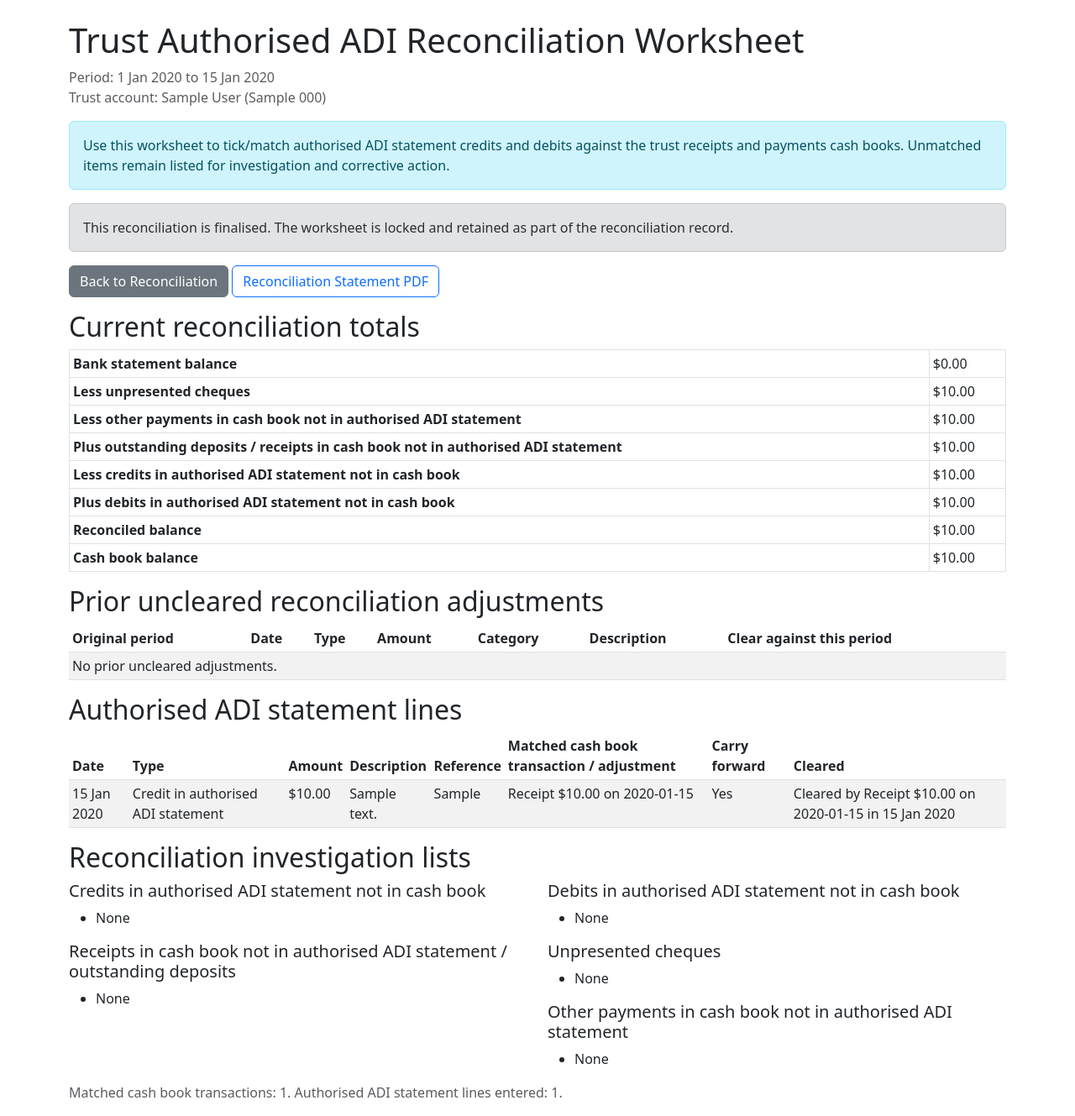
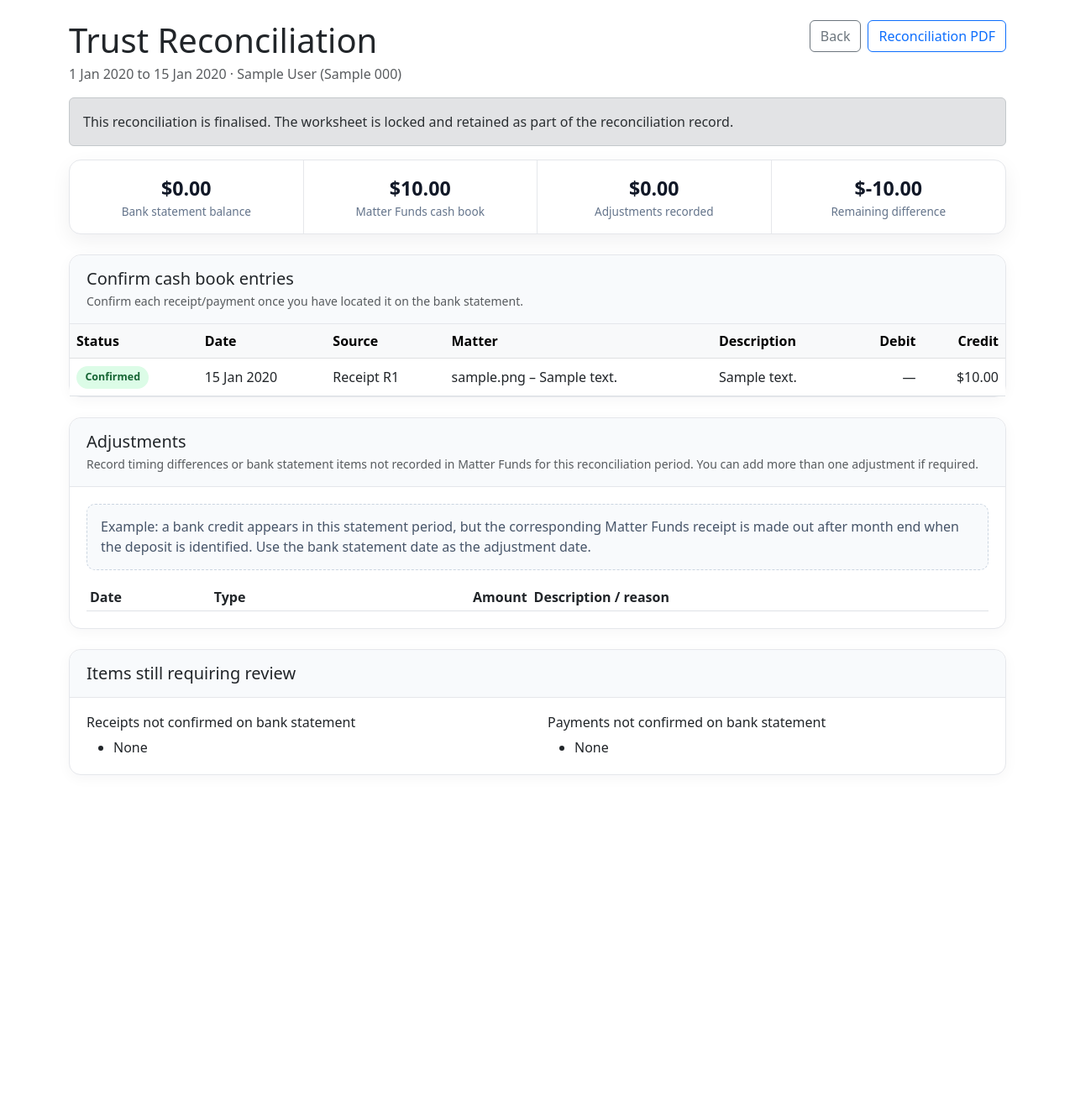
Before and after one commit to Dvrchmnd72/Matter-Funds, a Django app: page /trust/reconciliations/1/worksheet/ in a window 1280 px wide. Shown: the part 80-1409 px from the top of the page at 84% size. After the commit the page ends 1003 px from the top, so only its background shows below. Run offline with Django 4.2, Linux system fonts and the light colour scheme; a user stored in the database is signed in; tables that the repository leaves empty hold one stand-in row (values such as "Sample post"); lists and menus that the app fills with data are empty.

Commit message:
Polish reconciliation workflow screens

```diff
--- a/apps/trust/templates/trust/reconciliation_worksheet.html
+++ b/apps/trust/templates/trust/reconciliation_worksheet.html
@@ -1,185 +1,262 @@
 {% extends "base.html" %}
-{% block title %}Reconciliation Worksheet – Matter Funds{% endblock %}
+{% block title %}Trust Reconciliation – Matter Funds{% endblock %}
+
 {% block content %}
-<h1>Trust Authorised ADI Reconciliation Worksheet</h1>
+<style>
+  .recon-page {
+    max-width: 1280px;
+  }
+  .recon-hero {
+    border: 1px solid #e5e7eb;
+    border-radius: 14px;
+    background: #ffffff;
+    box-shadow: 0 8px 24px rgba(15, 23, 42, 0.06);
+  }
+  .recon-metric {
+    padding: 1rem;
+    border-right: 1px solid #e5e7eb;
+  }
+  .recon-metric:last-child {
+    border-right: 0;
+  }
+  .recon-metric-label {
+    color: #64748b;
+    font-size: .85rem;
+  }
+  .recon-metric-value {
+    font-size: 1.45rem;
+    font-weight: 700;
+    color: #111827;
+  }
+  .recon-card {
+    border: 1px solid #e5e7eb;
+    border-radius: 14px;
+    background: #ffffff;
+    box-shadow: 0 4px 16px rgba(15, 23, 42, 0.04);
+  }
+  .recon-card-header {
+    padding: 1rem 1.25rem;
+    border-bottom: 1px solid #e5e7eb;
+    background: #f8fafc;
+    border-top-left-radius: 14px;
+    border-top-right-radius: 14px;
+  }
+  .recon-card-body {
+    padding: 1.25rem;
+  }
+  .status-pill {
+    display: inline-flex;
+    align-items: center;
+    border-radius: 999px;
+    padding: .25rem .65rem;
+    font-size: .78rem;
+    font-weight: 700;
+  }
+  .status-confirmed {
+    background: #dcfce7;
+    color: #166534;
+  }
+  .status-review {
+    background: #fef3c7;
+    color: #92400e;
+  }
+  .adjustment-help {
+    background: #f8fafc;
+    border: 1px dashed #cbd5e1;
+    border-radius: 10px;
+    padding: .9rem 1rem;
+    color: #475569;
+  }
+</style>
 
-<p class="text-muted">
-  Period: {{ period_start }} to {{ reconciliation.period_end }}<br>
-  Trust account: {{ reconciliation.trust_account }}
+<div class="recon-page">
+  <div class="d-flex justify-content-between align-items-start mb-3">
+    <div>
+      <h1 class="mb-1">Trust Reconciliation</h1>
+      <p class="text-muted mb-0">
+        {{ period_start }} to {{ reconciliation.period_end }} · {{ reconciliation.trust_account }}
       </p>
-
-<div class="alert alert-info">
-  Use this worksheet to tick/match authorised ADI statement credits and debits against the trust receipts and payments cash books.
-  Unmatched items remain listed for investigation and corrective action.
+    </div>
+    <div class="d-flex gap-2">
+      <a href="{% url 'trust:reconciliation_detail' reconciliation.pk %}" class="btn btn-outline-secondary">Back</a>
+      <a href="{% url 'trust:reconciliation_pdf' reconciliation.pk %}" class="btn btn-outline-primary">Reconciliation PDF</a>
+      {% if can_edit_worksheet %}
+        {% if remaining_difference_preview == 0 %}
+          <a href="{% url 'trust:reconciliation_finalise' reconciliation.pk %}" class="btn btn-success">Finalise reconciliation</a>
+        {% else %}
+          <button type="button" class="btn btn-outline-secondary" disabled>Finalise reconciliation</button>
+        {% endif %}
+      {% endif %}
+    </div>
   </div>
 
   {% if not can_edit_worksheet %}
   <div class="alert alert-secondary">
     This reconciliation is finalised. The worksheet is locked and retained as part of the reconciliation record.
   </div>
-{% elif bank_line_count == 0 %}
-<div class="alert alert-warning">
-  No authorised ADI statement lines have been entered yet. Add the month-end bank statement credits and debits below, then match each line to the relevant cash book transaction where possible.
+  {% else %}
+  <div class="alert alert-info">
+    Tick off the Matter Funds receipts and payments that appear on the authorised ADI bank statement.
+    Add an adjustment only for a timing difference or bank statement item not recorded in Matter Funds for this period.
   </div>
   {% endif %}
 
-<div class="mb-3">
-  <a href="{% url 'trust:reconciliation_detail' reconciliation.pk %}" class="btn btn-secondary">Back to Reconciliation</a>
-  <a href="{% url 'trust:reconciliation_pdf' reconciliation.pk %}" class="btn btn-outline-primary">Reconciliation Statement PDF</a>
-  {% if can_edit_worksheet %}
-  <form method="post" style="display:inline">
-    {% csrf_token %}
-    <input type="hidden" name="action" value="update_totals">
-    <button type="submit" class="btn btn-outline-success">Update reconciliation totals from worksheet</button>
-  </form>
-  {% endif %}
+  <div class="recon-hero mb-4">
+    <div class="row g-0 text-center">
+      <div class="col-md-3 recon-metric">
+        <div class="recon-metric-value">${{ reconciliation.bank_statement_balance }}</div>
+        <div class="recon-metric-label">Bank statement balance</div>
+      </div>
+      <div class="col-md-3 recon-metric">
+        <div class="recon-metric-value">${{ reconciliation.cash_book_balance }}</div>
+        <div class="recon-metric-label">Matter Funds cash book</div>
+      </div>
+      <div class="col-md-3 recon-metric">
+        <div class="recon-metric-value">${{ recorded_adjustments_total_preview }}</div>
+        <div class="recon-metric-label">Adjustments recorded</div>
+      </div>
+      <div class="col-md-3 recon-metric">
+        <div class="recon-metric-value">${{ remaining_difference_preview }}</div>
+        <div class="recon-metric-label">Remaining difference</div>
+      </div>
+    </div>
   </div>
 
-<h2>Current reconciliation totals</h2>
-<table class="table table-sm table-bordered">
-  <tbody>
-    <tr><th>Bank statement balance</th><td>${{ reconciliation.bank_statement_balance }}</td></tr>
-    <tr><th>Less unpresented cheques</th><td>${{ reconciliation.unpresented_cheques_total }}</td></tr>
-    <tr><th>Less other payments in cash book not in authorised ADI statement</th><td>${{ reconciliation.other_payments_not_in_adi_total }}</td></tr>
-    <tr><th>Plus outstanding deposits / receipts in cash book not in authorised ADI statement</th><td>${{ reconciliation.outstanding_deposits_total }}</td></tr>
-    <tr><th>Less credits in authorised ADI statement not in cash book</th><td>${{ reconciliation.credits_not_in_cash_book_total }}</td></tr>
-    <tr><th>Plus debits in authorised ADI statement not in cash book</th><td>${{ reconciliation.debits_not_in_cash_book_total }}</td></tr>
-    <tr><th>Reconciled balance</th><td>${{ reconciliation.reconciled_balance }}</td></tr>
-    <tr><th>Cash book balance</th><td>${{ reconciliation.cash_book_balance }}</td></tr>
-  </tbody>
-</table>
+  <div class="recon-card mb-4">
+    <div class="recon-card-header d-flex justify-content-between align-items-center">
+      <div>
+        <h2 class="h5 mb-1">Confirm cash book entries</h2>
+        <div class="text-muted small">Confirm each receipt/payment once you have located it on the bank statement.</div>
+      </div>
+    </div>
 
-<h2>Prior uncleared reconciliation adjustments</h2>
-<table class="table table-sm table-striped">
-  <thead>
+    <div class="recon-card-body p-0">
+      <table class="table table-hover mb-0 align-middle">
+        <thead class="table-light">
           <tr>
-      <th>Original period</th>
+            <th>Status</th>
             <th>Date</th>
-      <th>Type</th>
-      <th>Amount</th>
-      <th>Category</th>
+            <th>Source</th>
+            <th>Matter</th>
             <th>Description</th>
-      <th>Clear against this period</th>
+            <th class="text-end">Debit</th>
+            <th class="text-end">Credit</th>
+            {% if can_edit_worksheet %}<th class="text-end">Action</th>{% endif %}
           </tr>
         </thead>
         <tbody>
-    {% for line in prior_uncleared_adjustments %}
+          {% for row in cash_book_rows %}
           <tr>
-      <td>{{ line.reconciliation.period_end }}</td>
-      <td>{{ line.line_date }}</td>
-      <td>{{ line.get_line_type_display }}</td>
-      <td>${{ line.amount }}</td>
-      <td>{{ line.get_adjustment_category_display }}</td>
-      <td>{{ line.description }}</td>
             <td>
+              {% if row.matched_line %}
+                <span class="status-pill status-confirmed">Confirmed</span>
+              {% else %}
+                <span class="status-pill status-review">To confirm</span>
+              {% endif %}
+            </td>
+            <td>{{ row.date }}</td>
+            <td>{{ row.source }} {{ row.source_ref }}</td>
+            <td>{{ row.matter.file_number }} – {{ row.matter.description }}</td>
+            <td>{{ row.description }}</td>
+            <td class="text-end">{% if row.debit %}${{ row.debit }}{% else %}—{% endif %}</td>
+            <td class="text-end">{% if row.credit %}${{ row.credit }}{% else %}—{% endif %}</td>
             {% if can_edit_worksheet %}
-        <form method="post">
+            <td class="text-end">
+              {% if row.matched_line %}
+                <form method="post" class="d-inline" onsubmit="return confirm('Undo confirmation for this entry?');">
                   {% csrf_token %}
-          <input type="hidden" name="action" value="clear_adjustment">
-          <input type="hidden" name="line_id" value="{{ line.pk }}">
-          <select name="cleared_by_transaction" class="form-select form-select-sm" required>
-            <option value="">Select later receipt/payment</option>
-            {% for candidate in candidate_transactions %}
-              <option value="{{ candidate.id }}">{{ candidate.label }}</option>
-            {% endfor %}
-          </select>
-          <textarea name="cleared_notes" class="form-control form-control-sm mt-1" rows="2" placeholder="Clearing notes"></textarea>
-          <button type="submit" class="btn btn-sm btn-outline-success mt-1">Clear adjustment</button>
+                  <input type="hidden" name="action" value="delete_line">
+                  <input type="hidden" name="line_id" value="{{ row.matched_line.pk }}">
+                  <button type="submit" class="btn btn-sm btn-outline-secondary">Undo</button>
                 </form>
               {% else %}
-        Not cleared
+                <form method="post" class="d-inline">
+                  {% csrf_token %}
+                  <input type="hidden" name="action" value="confirm_transaction">
+                  <input type="hidden" name="transaction_id" value="{{ row.id }}">
+                  <input type="hidden" name="statement_date" value="{{ row.date|date:'Y-m-d' }}">
+                  <button type="submit" class="btn btn-sm btn-primary">Confirm on statement</button>
+                </form>
               {% endif %}
             </td>
+            {% endif %}
           </tr>
           {% empty %}
-    <tr><td colspan="7">No prior uncleared adjustments.</td></tr>
+          <tr>
+            <td colspan="8" class="text-muted">No Matter Funds cash book entries for this period.</td>
+          </tr>
           {% endfor %}
         </tbody>
       </table>
+    </div>
+  </div>
 
-<h2>Authorised ADI statement lines</h2>
+  <div class="recon-card mb-4">
+    <div class="recon-card-header">
+      <h2 class="h5 mb-1">Adjustments</h2>
+      <div class="text-muted small">
+        Record timing differences or bank statement items not recorded in Matter Funds for this reconciliation period. You can add more than one adjustment if required.
+      </div>
+    </div>
+
+    <div class="recon-card-body">
+      <div class="adjustment-help mb-3">
+        Example: a bank credit appears in this statement period, but the corresponding Matter Funds receipt is made out after month end when the deposit is identified. Use the bank statement date as the adjustment date.
+      </div>
 
       {% if can_edit_worksheet %}
-<form method="post" class="card card-body mb-4">
+      <form method="post" class="mb-4">
         {% csrf_token %}
         <input type="hidden" name="action" value="add_line">
-  <div class="row">
-    <div class="col-md-2">{{ line_form.line_date.label_tag }}{{ line_form.line_date }}</div>
-    <div class="col-md-2">{{ line_form.line_type.label_tag }}{{ line_form.line_type }}</div>
-    <div class="col-md-2">{{ line_form.amount.label_tag }}{{ line_form.amount }}</div>
-    <div class="col-md-3">{{ line_form.description.label_tag }}{{ line_form.description }}</div>
-    <div class="col-md-3">{{ line_form.reference.label_tag }}{{ line_form.reference }}</div>
+
+        <div class="row g-3">
+          <div class="col-md-2">
+            <label class="form-label">Bank statement date</label>
+            <input type="date" name="line_date" class="form-control" required>
           </div>
-  <div class="row mt-2">
-    <div class="col-md-4">{{ line_form.adjustment_category.label_tag }}{{ line_form.adjustment_category }}</div>
-    <div class="col-md-3">{{ line_form.carry_forward_until_cleared.label_tag }} {{ line_form.carry_forward_until_cleared }}</div>
-    <div class="col-md-5">{{ line_form.notes.label_tag }}{{ line_form.notes }}</div>
+          <div class="col-md-2">
+            <label class="form-label">Type</label>
+            <select name="line_type" class="form-select" required>
+              <option value="">Select type</option>
+              <option value="credit">Bank credit</option>
+              <option value="debit">Bank debit</option>
+            </select>
           </div>
-  <button type="submit" class="btn btn-primary mt-3">Add bank statement line</button>
+          <div class="col-md-2">
+            <label class="form-label">Amount</label>
+            <input type="number" name="amount" class="form-control" min="0.01" step="0.01" required>
+          </div>
+          <div class="col-md-6">
+            <label class="form-label">Description / reason</label>
+            <input type="text" name="description" class="form-control" required placeholder="Why this adjustment is required">
+          </div>
+        </div>
+
+        <button type="submit" class="btn btn-outline-primary mt-3">Add adjustment</button>
       </form>
       {% endif %}
 
-<table class="table table-sm table-striped">
+      <table class="table table-sm table-striped mb-0 align-middle">
         <thead>
           <tr>
             <th>Date</th>
             <th>Type</th>
-      <th>Amount</th>
-      <th>Description</th>
-      <th>Reference</th>
-      <th>Matched cash book transaction / adjustment</th>
-      <th>Carry forward</th>
-      <th>Cleared</th>
-      {% if can_edit_worksheet %}<th>Actions</th>{% endif %}
+            <th class="text-end">Amount</th>
+            <th>Description / reason</th>
+            {% if can_edit_worksheet %}<th class="text-end">Action</th>{% endif %}
           </tr>
         </thead>
         <tbody>
           {% for line in bank_lines %}
+          {% if not line.matched_transaction %}
           <tr>
             <td>{{ line.line_date }}</td>
-      <td>{{ line.get_line_type_display }}</td>
-      <td>${{ line.amount }}</td>
+            <td>{% if line.line_type == "credit" %}Bank credit{% else %}Bank debit{% endif %}</td>
+            <td class="text-end">${{ line.amount }}</td>
             <td>{{ line.description }}</td>
-      <td>{{ line.reference|default:"-" }}</td>
-      <td>
             {% if can_edit_worksheet %}
-        <form method="post">
-          {% csrf_token %}
-          <input type="hidden" name="action" value="match_line">
-          <input type="hidden" name="line_id" value="{{ line.pk }}">
-          <select name="matched_transaction" class="form-select form-select-sm">
-            <option value="">Unmatched bank statement line / adjustment</option>
-            {% for candidate in candidate_transactions %}
-              <option value="{{ candidate.id }}" {% if line.matched_transaction_id == candidate.id %}selected{% endif %}>{{ candidate.label }}</option>
-            {% endfor %}
-          </select>
-          <select name="adjustment_category" class="form-select form-select-sm mt-1">
-            {% for value,label in adjustment_category_choices %}
-              <option value="{{ value }}" {% if line.adjustment_category == value %}selected{% endif %}>{{ label }}</option>
-            {% endfor %}
-          </select>
-          <label class="form-check-label mt-1">
-            <input type="checkbox" name="carry_forward_until_cleared" {% if line.carry_forward_until_cleared %}checked{% endif %}>
-            Carry forward until cleared
-          </label>
-          <textarea name="notes" class="form-control form-control-sm mt-1" rows="2">{{ line.notes }}</textarea>
-          <button type="submit" class="btn btn-sm btn-outline-primary mt-1">Save match / adjustment</button>
-        </form>
-        {% else %}
-          {% if line.matched_transaction %}{{ line.matched_transaction }}{% else %}{{ line.get_adjustment_category_display }}{% endif %}
-        {% endif %}
-      </td>
-      <td>{{ line.carry_forward_until_cleared|yesno:"Yes,No" }}</td>
-      <td>
-        {% if line.cleared_by_transaction %}
-          Cleared by {{ line.cleared_by_transaction }} in {{ line.cleared_in_reconciliation.period_end }}
-        {% else %}
-          -
-        {% endif %}
-      </td>
-      {% if can_edit_worksheet %}
-      <td>
-        <form method="post" onsubmit="return confirm('Remove this bank statement line?');">
+            <td class="text-end">
+              <form method="post" onsubmit="return confirm('Remove this adjustment?');">
                 {% csrf_token %}
                 <input type="hidden" name="action" value="delete_line">
                 <input type="hidden" name="line_id" value="{{ line.pk }}">
@@ -188,66 +265,71 @@
             </td>
             {% endif %}
           </tr>
+          {% endif %}
           {% empty %}
-    <tr><td colspan="9">No authorised ADI statement lines entered yet.</td></tr>
+          <tr>
+            <td colspan="5" class="text-muted">No adjustments recorded.</td>
+          </tr>
           {% endfor %}
         </tbody>
       </table>
+    </div>
+  </div>
 
-<h2>Reconciliation investigation lists</h2>
+  {% if can_edit_worksheet %}
+  <div class="recon-card mb-4">
+    <div class="recon-card-body d-flex justify-content-between align-items-center">
+      <div>
+        {% if remaining_difference_preview == 0 %}
+          <h2 class="h5 mb-1">Ready to finalise</h2>
+          <div class="text-muted">The bank statement balance, adjustments and Matter Funds cash book now reconcile.</div>
+        {% else %}
+          <h2 class="h5 mb-1">Reconciliation not balanced yet</h2>
+          <div class="text-muted">Resolve the remaining difference before finalising this reconciliation.</div>
+        {% endif %}
+      </div>
+      <div>
+        {% if remaining_difference_preview == 0 %}
+          <a href="{% url 'trust:reconciliation_finalise' reconciliation.pk %}" class="btn btn-success">Finalise reconciliation</a>
+        {% else %}
+          <button type="button" class="btn btn-outline-secondary" disabled>Finalise reconciliation</button>
+        {% endif %}
+      </div>
+    </div>
+  </div>
+  {% endif %}
 
+  <div class="recon-card mb-4">
+    <div class="recon-card-header">
+      <h2 class="h5 mb-0">Items still requiring review</h2>
+    </div>
+    <div class="recon-card-body">
       <div class="row">
         <div class="col-md-6">
-    <h3 class="h5">Credits in authorised ADI statement not in cash book</h3>
-    <ul>
-      {% for line in unmatched_bank_credits %}
-        <li>{{ line.line_date }} - ${{ line.amount }} - {{ line.description }} - {{ line.get_adjustment_category_display }}</li>
-      {% empty %}
-        <li>None</li>
-      {% endfor %}
-    </ul>
-
-    <h3 class="h5">Receipts in cash book not in authorised ADI statement / outstanding deposits</h3>
-    <ul>
+          <h3 class="h6">Receipts not confirmed on bank statement</h3>
+          <ul class="mb-0">
             {% for txn in outstanding_deposits %}
-        <li>{{ txn.date_received_or_paid }} - ${{ txn.amount }} - {{ txn.description }}</li>
+              <li>{{ txn.date_received_or_paid }} – ${{ txn.amount }} – {{ txn.description }}</li>
             {% empty %}
               <li>None</li>
             {% endfor %}
           </ul>
         </div>
-
         <div class="col-md-6">
-    <h3 class="h5">Debits in authorised ADI statement not in cash book</h3>
-    <ul>
-      {% for line in unmatched_bank_debits %}
-        <li>{{ line.line_date }} - ${{ line.amount }} - {{ line.description }} - {{ line.get_adjustment_category_display }}</li>
+          <h3 class="h6">Payments not confirmed on bank statement</h3>
+          <ul class="mb-0">
+            {% for txn in unpresented_cheques %}
+              <li>{{ txn.date_received_or_paid }} – ${{ txn.amount }} – {{ txn.description }} – unpresented cheque</li>
+            {% endfor %}
+            {% for txn in other_payments_not_in_adi %}
+              <li>{{ txn.date_received_or_paid }} – ${{ txn.amount }} – {{ txn.description }}</li>
             {% empty %}
-        <li>None</li>
-      {% endfor %}
-    </ul>
-
-    <h3 class="h5">Unpresented cheques</h3>
-    <ul>
-      {% for txn in unpresented_cheques %}
-        <li>{{ txn.date_received_or_paid }} - ${{ txn.amount }} - {{ txn.description }}</li>
-      {% empty %}
-        <li>None</li>
-      {% endfor %}
-    </ul>
-
-    <h3 class="h5">Other payments in cash book not in authorised ADI statement</h3>
-    <ul>
-      {% for txn in other_payments_not_in_adi %}
-        <li>{{ txn.date_received_or_paid }} - ${{ txn.amount }} - {{ txn.description }}</li>
-      {% empty %}
-        <li>None</li>
+              {% if not unpresented_cheques %}<li>None</li>{% endif %}
             {% endfor %}
           </ul>
         </div>
       </div>
-
-<p class="text-muted">
-  Matched cash book transactions: {{ matched_count }}. Authorised ADI statement lines entered: {{ bank_line_count }}.
-</p>
+    </div>
+  </div>
+</div>
 {% endblock %}
```
Also changed, not shown: apps/trust/templates/trust/reconciliation_form.html (+59 -5 lines). Lines whose indentation alone changed are shown as unchanged.
